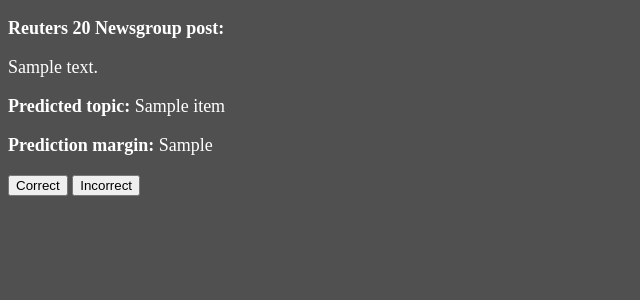
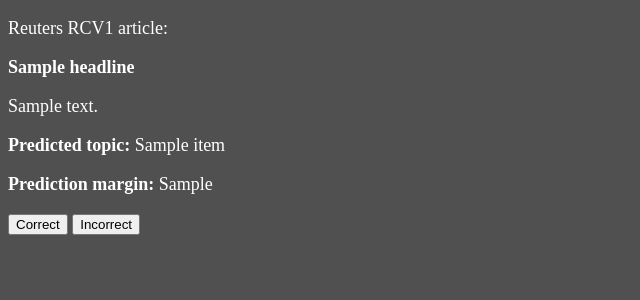
Before and after one commit to BernoulliSanders/Flask-Application-Reuters20, a Flask app: template templates/article.html in a window 1280 px wide. Shown: the top 300 px of the page, without its empty margins (0-640 px from the left). Run offline with Flask 2, Linux system fonts and the light colour scheme; the template is opened without the code that fills it: most values are stand-ins (such as "Sample title", 1, 10 or a date in 2020); parts of the project's set-up code (start-up, migrations or seed data) failed here and were passed over.

Commit message:
Actually committed RCV1 version this time

```diff
--- a/app.py
+++ b/app.py
@@ -12,11 +12,14 @@ app = Flask(__name__)
 
 
 cur_dir = os.path.dirname(__file__)
+# Load classifier
 clf = pickle.load(open(os.path.join(cur_dir,
                  'pkl_objects',
-                 'Reuters20-classifier.pkl'), 'rb'))
-db = os.path.join(cur_dir, 'reviews.sqlite')
-db2 = os.path.join(cur_dir, 'reuters_testX_with_proba.sqlite')
+                 'RCV1_log_reg_classifier.pkl'), 'rb'))
+#db = os.path.join(cur_dir, 'reviews.sqlite')
+
+# Read in unlabelled pool of 1000 articles from RCV1
+db2 = os.path.join(cur_dir, 'RCV1.sqlite')
 
 
 ordered_weights_dict = pickle.load(open(os.path.join(cur_dir,'pkl_objects','ordered_weights_dict.pkl'), 'rb'))
@@ -31,7 +34,7 @@ def classify(document):
 def train(document, y):
     X = vect.transform([document])
     clf.partial_fit(X, [y])
-
+'''
 def sqlite_entry(path, document, y):
     conn = sqlite3.connect(path)
     c = conn.cursor()
@@ -39,7 +42,7 @@ def sqlite_entry(path, document, y):
     " VALUES (?, ?, DATETIME('now'))", (document, y))
     conn.commit()
     conn.close()
-
+'''
 def train_model(document, y):
     X = vect.transform([document])
     clf.partial_fit(X, [y])
@@ -47,20 +50,18 @@ def train_model(document, y):
 def update_class_proba(path):
     conn = sqlite3.connect(path)
     c = conn.cursor()
-    cursor = c.execute('SELECT text, indexID FROM reuters_test_X')
+    cursor = c.execute('SELECT text, indexID FROM RCV1_test_X')
     all_rows = cursor.fetchall()
     X = vect.transform(x[0] for x in all_rows)
     new_proba = list(float(z) for z in clf.predict_proba(X)[:, 1])
-    IDs = list(int(zz) for zz in np.arange(0, 740, 1))
+    IDs = list(int(zz) for zz in np.arange(2006, 3006, 1))
     new_proba_tuple = list(zip(new_proba,IDs))
-    #c.execute('ALTER TABLE reuters_test_X ADD COLUMN predict_proba_tplus1 REAL')
-    #c.executemany('UPDATE reuters_test_X SET predict_proba_tplus1=? WHERE indexID=?', new_proba_tuple)
-    c.executemany('UPDATE reuters_test_X SET class_proba=? WHERE indexID=?', new_proba_tuple)
+    c.executemany('UPDATE RCV1_test_X SET class_proba=? WHERE indexID=?', new_proba_tuple)
     new_class = list(int(xy) for xy in clf.predict(X))
     new_class_tuple = list(zip(new_class,IDs))
-    c.executemany('UPDATE reuters_test_X SET prediction=? WHERE indexID=?', new_class_tuple)
-    c.execute('UPDATE reuters_test_X SET predicted_labels=\'Guns\' WHERE prediction=1')
-    c.execute('UPDATE reuters_test_X SET predicted_labels=\'Middle-east\' WHERE prediction=0')
+    c.executemany('UPDATE RCV1_test_X SET prediction=? WHERE indexID=?', new_class_tuple)
+    c.execute('UPDATE RCV1_test_X SET predicted_labels=\'Environment and natural world\' WHERE prediction=1')
+    c.execute('UPDATE RCV1_test_X SET predicted_labels=\'Defence\' WHERE prediction=0')
     conn.commit()
     conn.close()
 
@@ -114,7 +115,7 @@ def results():
                                 probability=round(proba*100, 2))
     return render_template('reviewform.html', form=form)
 
-
+'''
 @app.route('/thanks', methods=['POST'])
 def feedback():
     feedback = request.form['feedback_button']
@@ -127,13 +128,13 @@ def feedback():
     train(review, y)
     sqlite_entry(db, review, y)
     return render_template('thanks.html')
-
+'''
 @app.route('/update', methods=['POST'])
 def update_classifier_feedback():
     feedback = request.form['update_classifier']
     article = request.form['uncertain_article']
     prediction = request.form['prediction']
-    inv_label = {"Middle-east": 0, "Guns": 1}
+    inv_label = {"Defence": 0, "Environment and natural world": 1}
     y = inv_label[prediction]
     if feedback == 'Incorrect':
         y = int(not(y))
@@ -151,15 +152,15 @@ def manually_change_weights():
     return render_template('thank-you.html')
 
 # This function uses the uncertainty_query function defined above and uses it in a
-# SQL SELECT query to show the article the model is most uncertain about
+# SQL SELECT query to display to the user the article which the model is most uncertain about
 # thanks.html leads here
 @app.route('/article')
 def display_article():
     conn = sqlite3.connect(db2)
     conn.create_function("uncertainty_query",1,uncertainty_sample)
     c = conn.cursor()
-    cursor = c.execute('SELECT predicted_labels, text, MIN(uncertainty_query(class_proba)) FROM reuters_test_X')
-    items = [dict(predicted_labels=row[0], text=row[1], class_proba=row[2]) for row in cursor.fetchall()]
+    cursor = c.execute('SELECT predicted_labels, Headline, Text, MIN(uncertainty_query(class_proba)) FROM RCV1_test_X')
+    items = [dict(predicted_labels=row[0], Headline=row[1], Text=row[2], class_proba=row[3]) for row in cursor.fetchall()]
     #items = {predicted_labels:cursor[0], text:cursor[1], class_proba:cursor[2]}
     return render_template('article.html', items=items)
 
@@ -169,7 +170,7 @@ def display_article_manual_reweighting():
     conn = sqlite3.connect(db2)
     conn.create_function("uncertainty_query", 1, uncertainty_sample)
     c = conn.cursor()
-    cursor = c.execute('SELECT predicted_labels, text, MIN(uncertainty_query(class_proba)) FROM reuters_test_X')
+    cursor = c.execute('SELECT predicted_labels, text, MIN(uncertainty_query(class_proba)) FROM RCV1_test_X')
     items = [dict(predicted_labels=row[0], text=row[1], class_proba=row[2]) for row in cursor.fetchall()]
     form = ReviewForm(request.form)
     return render_template('article-with-reweighting.html', items=items, form=form)
--- a/templates/article.html
+++ b/templates/article.html
@@ -8,8 +8,12 @@
 <body>
 {% for item in items %}
     <p>
-<strong> Reuters 20 Newsgroup post: </strong></p><p>
-           {{ item.text }}
+ Reuters RCV1 article: </p>
+<p><strong> {{ item.Headline }}
+</strong>
+</p>
+<p>
+           {{ item.Text }}
     </p>
 
 <p>
@@ -25,7 +29,7 @@
 	    <input type=submit value='Correct' name='update_classifier'>
 		<input type=submit value='Incorrect' name='update_classifier'>
 		<input type=hidden value='{{ item.predicted_labels }}' name='prediction'>
-		<input type=hidden value='{{ item.text }}' name='uncertain_article'>
+		<input type=hidden value='{{ item.Text }}' name='uncertain_article'>
 	  </form>
 </div>
 {% endfor %}
--- a/vectorizer.py
+++ b/vectorizer.py
@@ -19,6 +19,6 @@ def tokenizer(text):
     return tokenized
 
 vect = HashingVectorizer(decode_error='ignore',
-                         n_features=2**21,
+                         n_features=2**16,
                          preprocessor=None,
                          tokenizer=tokenizer)
```
Also changed, not shown: reuters_testX_with_proba.sqlite, 1 other file.
